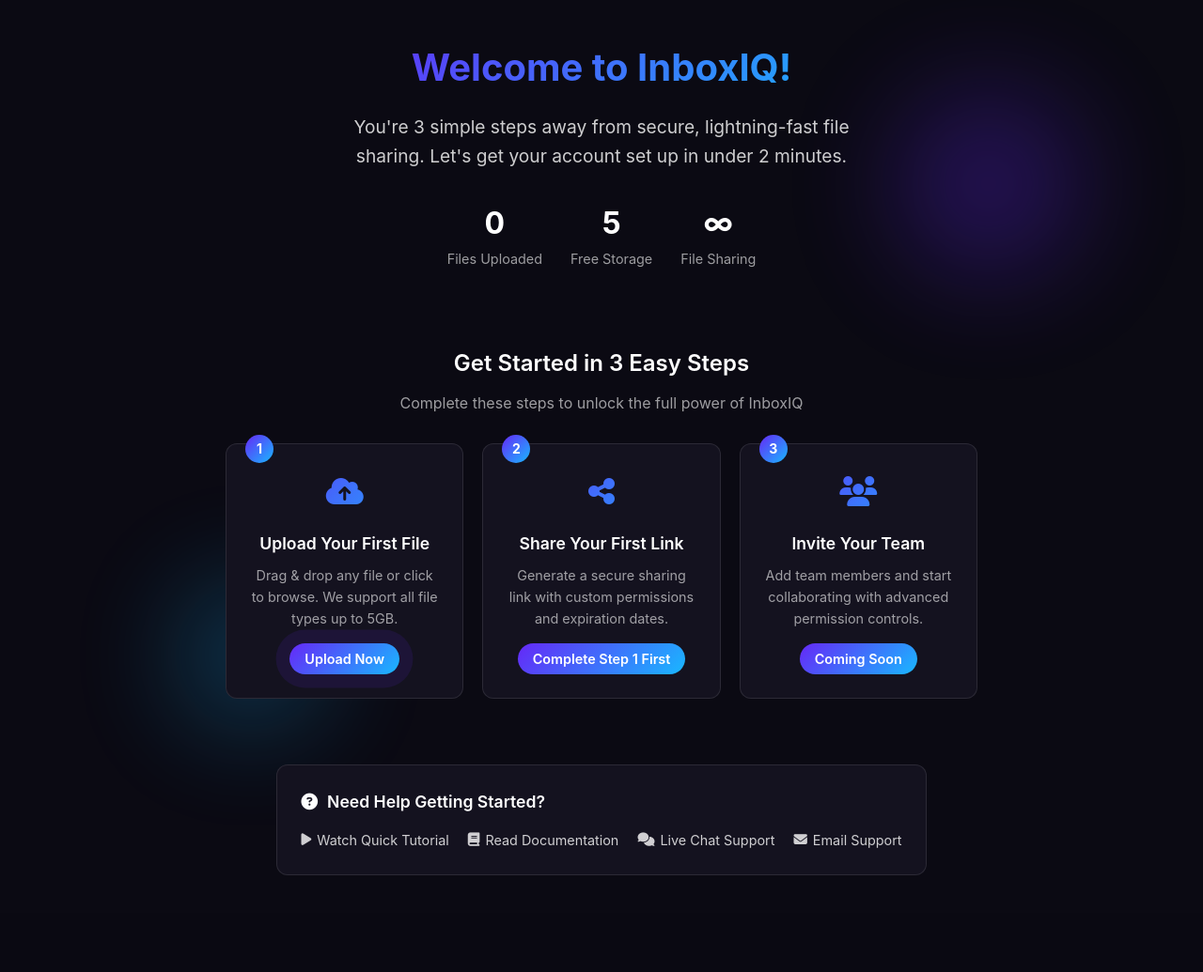
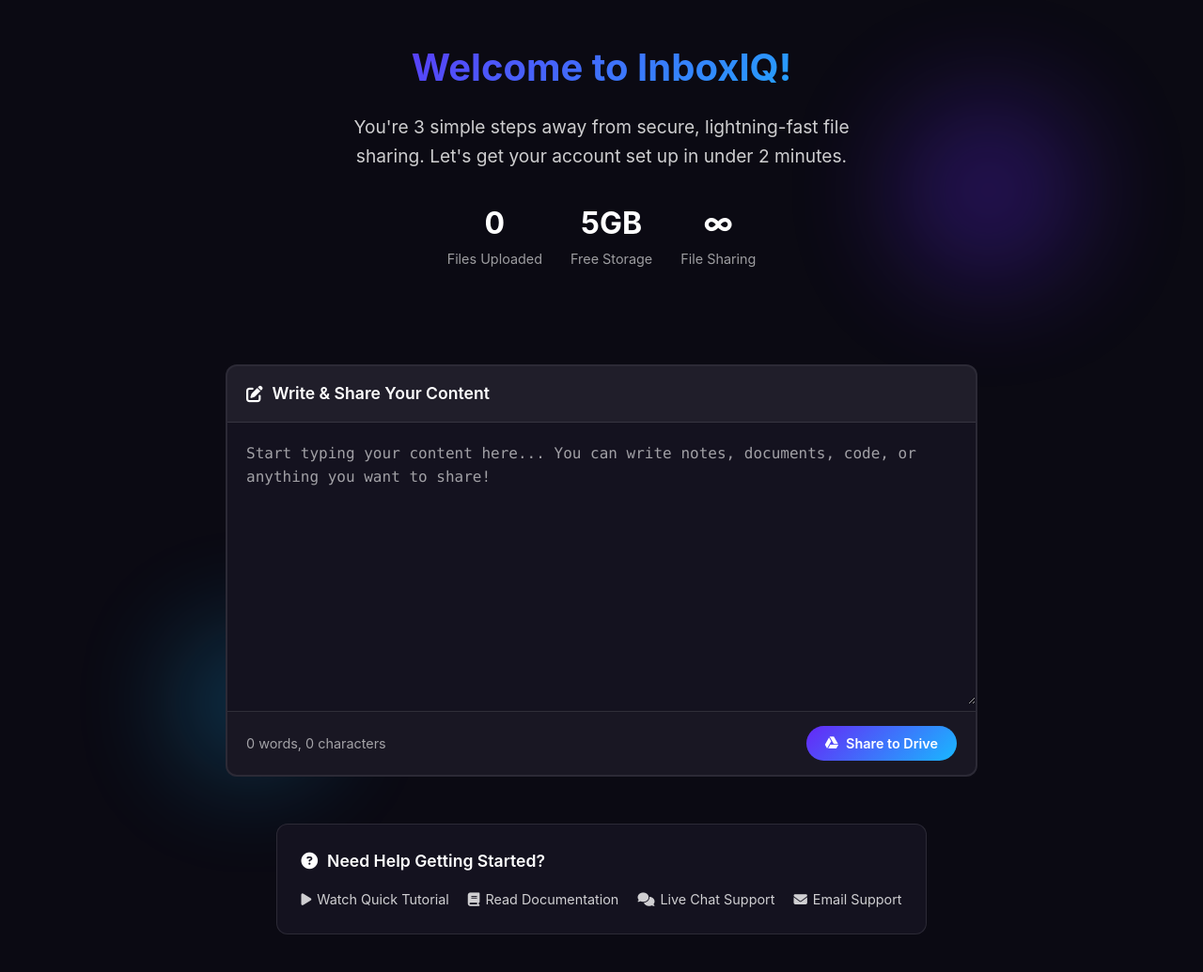
Before and after one commit to TejeswarReddy03/InboxIQ, a Flask app: page /dashboard in a window 1280 px wide. Shown: the part 66-1101 px from the top of the page at 94% size. Before the commit the page ends 998 px from the top, so only its background shows below. Run offline with Flask 3, Linux system fonts and the light colour scheme; a user stored in the database is signed in; data that the repository does not hold is empty.

Commit message:
Update index2.html

```diff
--- a/templates/index2.html
+++ b/templates/index2.html
@@ -364,11 +364,217 @@
         display: inline-flex;
         align-items: center;
         gap: 8px;
+        margin: 5px;
       }
 
       .upload-button:hover {
         transform: translateY(-2px);
         box-shadow: 0 8px 25px rgba(101, 40, 247, 0.3);
+      }
+
+      /* Text Editor Styles */
+      .text-editor-zone {
+        border: 2px solid var(--border-light);
+        border-radius: 12px;
+        background-color: var(--card-bg);
+        margin: 20px 0;
+        overflow: hidden;
+        transition: all 0.3s ease;
+        width: 100%;
+        max-width: 800px;
+      }
+
+      .editor-header {
+        display: flex;
+        justify-content: between;
+        align-items: center;
+        padding: 15px 20px;
+        background-color: rgba(255, 255, 255, 0.05);
+        border-bottom: 1px solid var(--border-light);
+      }
+
+      .editor-title {
+        font-size: 1.1rem;
+        font-weight: 600;
+        color: var(--text-white);
+        display: flex;
+        align-items: center;
+        gap: 10px;
+      }
+
+      .editor-toolbar {
+        display: flex;
+        gap: 10px;
+        margin-left: auto;
+      }
+
+      .toolbar-button {
+        background: none;
+        border: 1px solid var(--border-light);
+        color: var(--text-light);
+        padding: 6px 12px;
+        border-radius: 6px;
+        cursor: pointer;
+        font-size: 0.9rem;
+        transition: all 0.3s ease;
+      }
+
+      .toolbar-button:hover {
+        border-color: var(--primary-light);
+        color: var(--primary-light);
+      }
+
+      .text-editor {
+        width: 100%;
+        min-height: 300px;
+        background-color: transparent;
+        border: none;
+        color: var(--text-white);
+        font-size: 1rem;
+        line-height: 1.6;
+        padding: 20px;
+        resize: vertical;
+        font-family: 'Monaco', 'Menlo', 'Ubuntu Mono', monospace;
+        outline: none;
+      }
+
+      .text-editor::placeholder {
+        color: var(--text-lighter);
+      }
+
+      .editor-footer {
+        display: flex;
+        justify-content: space-between;
+        align-items: center;
+        padding: 15px 20px;
+        background-color: rgba(255, 255, 255, 0.02);
+        border-top: 1px solid var(--border-light);
+      }
+
+      .word-count {
+        font-size: 0.9rem;
+        color: var(--text-lighter);
+      }
+
+      .editor-actions {
+        display: flex;
+        gap: 10px;
+      }
+
+      .export-dropdown {
+        position: relative;
+        display: inline-block;
+      }
+
+      .export-button {
+        background: linear-gradient(135deg, var(--primary), var(--secondary));
+        color: white;
+        border: none;
+        padding: 10px 20px;
+        border-radius: 25px;
+        font-size: 0.9rem;
+        font-weight: 600;
+        cursor: pointer;
+        transition: all 0.3s ease;
+        display: flex;
+        align-items: center;
+        gap: 8px;
+      }
+
+      .export-button:hover {
+        transform: translateY(-2px);
+        box-shadow: 0 8px 25px rgba(101, 40, 247, 0.3);
+      }
+
+      .dropdown-content {
+        display: none;
+        position: absolute;
+        bottom: 100%;
+        right: 0;
+        background-color: var(--card-bg);
+        min-width: 200px;
+        border: 1px solid var(--border-light);
+        border-radius: 8px;
+        box-shadow: 0 10px 30px rgba(0, 0, 0, 0.3);
+        z-index: 1000;
+        margin-bottom: 10px;
+      }
+
+      .dropdown-content.show {
+        display: block;
+        animation: fadeInUp 0.3s ease;
+      }
+
+      .dropdown-item {
+        display: flex;
+        align-items: center;
+        gap: 12px;
+        padding: 12px 16px;
+        color: var(--text-light);
+        text-decoration: none;
+        font-size: 0.9rem;
+        transition: all 0.3s ease;
+        cursor: pointer;
+      }
+
+      .dropdown-item:hover {
+        background-color: rgba(255, 255, 255, 0.1);
+        color: var(--primary-light);
+      }
+
+      .dropdown-item i {
+        width: 16px;
+        text-align: center;
+      }
+
+      /* Export Success Animation */
+      .export-success {
+        position: fixed;
+        top: 50%;
+        left: 50%;
+        transform: translate(-50%, -50%);
+        background-color: var(--card-bg);
+        border: 1px solid var(--success);
+        border-radius: 12px;
+        padding: 30px 40px;
+        text-align: center;
+        z-index: 2000;
+        display: none;
+        box-shadow: 0 20px 60px rgba(0, 0, 0, 0.5);
+      }
+
+      .export-success.show {
+        display: block;
+        animation: fadeInUp 0.5s ease;
+      }
+
+      .success-icon {
+        font-size: 3rem;
+        color: var(--success);
+        margin-bottom: 15px;
+      }
+
+      .success-title {
+        font-size: 1.2rem;
+        font-weight: 600;
+        margin-bottom: 10px;
+        color: var(--text-white);
+      }
+
+      .success-message {
+        color: var(--text-light);
+        margin-bottom: 20px;
+      }
+
+      .success-link {
+        background-color: rgba(255, 255, 255, 0.1);
+        padding: 10px 15px;
+        border-radius: 8px;
+        font-family: monospace;
+        font-size: 0.9rem;
+        color: var(--primary-light);
+        margin-bottom: 20px;
+        word-break: break-all;
       }
 
       /* Help Section */
@@ -542,6 +748,20 @@
         .upload-zone {
           padding: 40px 20px;
         }
+
+        .editor-toolbar {
+          flex-wrap: wrap;
+        }
+
+        .editor-footer {
+          flex-direction: column;
+          gap: 15px;
+          align-items: stretch;
+        }
+
+        .editor-actions {
+          justify-content: center;
+        }
       }
 
       @media (max-width: 576px) {
@@ -605,68 +825,30 @@
           </div>
         </div>
 
-        <div class="getting-started fade-in-up">
-          <div class="steps-header">
-            <h2 class="steps-title">Get Started in 3 Easy Steps</h2>
-            <p class="steps-subtitle">Complete these steps to unlock the full power of InboxIQ</p>
+        <div class="text-editor-zone" id="textEditorZone">
+          <div class="editor-header">
+            <div class="editor-title">
+              <i class="fas fa-edit"></i>
+              Write & Share Your Content
+            </div>
           </div>
 
-          <div class="steps-container">
-            <div class="step-card" id="step1" onclick="completeStep(1)">
-              <div class="step-number">1</div>
-              <div class="step-icon">
-                <i class="fas fa-cloud-upload-alt"></i>
-              </div>
-              <h3 class="step-title">Upload Your First File</h3>
-              <p class="step-description">
-                Drag & drop any file or click to browse. We support all file types up to 5GB.
-              </p>
-              <button class="step-action pulse-glow" onclick="showUploadZone(event)">
-                Upload Now
-              </button>
-            </div>
+          <textarea
+            class="text-editor"
+            id="textEditor"
+            placeholder="Start typing your content here... You can write notes, documents, code, or anything you want to share!"
+            oninput="updateWordCount()"
+          ></textarea>
 
-            <div class="step-card" id="step2">
-              <div class="step-number">2</div>
-              <div class="step-icon">
-                <i class="fas fa-share-alt"></i>
-              </div>
-              <h3 class="step-title">Share Your First Link</h3>
-              <p class="step-description">
-                Generate a secure sharing link with custom permissions and expiration dates.
-              </p>
-              <button class="step-action" disabled>
-                Complete Step 1 First
-              </button>
-            </div>
-
-            <div class="step-card" id="step3">
-              <div class="step-number">3</div>
-              <div class="step-icon">
-                <i class="fas fa-users"></i>
-              </div>
-              <h3 class="step-title">Invite Your Team</h3>
-              <p class="step-description">
-                Add team members and start collaborating with advanced permission controls.
-              </p>
-              <button class="step-action" disabled>
-                Coming Soon
+          <div class="editor-footer">
+            <div class="word-count" id="wordCount">0 words, 0 characters</div>
+            <div class="editor-actions">
+              <button class="export-button" onclick="shareTodrive()" id="shareButton" disabled>
+                <i class="fab fa-google-drive"></i>
+                Share to Drive
               </button>
             </div>
           </div>
-        </div>
-
-        <div class="upload-zone hidden" id="uploadZone">
-          <div class="upload-icon">
-            <i class="fas fa-cloud-upload-alt"></i>
-          </div>
-          <div class="upload-text">Drop your files here</div>
-          <div class="upload-subtext">or click to browse from your computer</div>
-          <button class="upload-button" onclick="document.getElementById('fileInput').click()">
-            <i class="fas fa-plus"></i>
-            Choose Files
-          </button>
-          <input type="file" id="fileInput" multiple style="display: none;">
         </div>
 
         <div class="help-section fade-in-up">
@@ -705,6 +887,19 @@
       </div>
     </div>
 
+    <div class="export-success" id="exportSuccess">
+      <div class="success-icon">
+        <i class="fas fa-check-circle"></i>
+      </div>
+      <div class="success-title">Content Shared Successfully!</div>
+      <div class="success-message">Your content has been saved and a sharing link has been generated.</div>
+      <div class="success-link">https://inboxiq.app/s/abc123def456</div>
+      <button class="upload-button" onclick="hideExportSuccess()">
+        <i class="fas fa-check"></i>
+        Continue
+      </button>
+    </div>
+
     <script>
       let currentStep = 1;
       let completedSteps = 0;
@@ -718,40 +913,61 @@
         progressText.textContent = `${completedSteps} of 3 steps`;
       }
 
-      function showUploadZone(event) {
-        event.stopPropagation();
-        const uploadZone = document.getElementById('uploadZone');
-        uploadZone.classList.remove('hidden');
-        uploadZone.scrollIntoView({ behavior: 'smooth', block: 'center' });
-      }
+      function updateWordCount() {
+        const textEditor = document.getElementById('textEditor');
+        const wordCount = document.getElementById('wordCount');
+        const shareButton = document.getElementById('shareButton');
+        const text = textEditor.value;
 
-      function completeStep(stepNumber) {
-        const stepCard = document.getElementById(`step${stepNumber}`);
+        const words = text.trim().split(/\s+/).filter(word => word.length > 0).length;
+        const characters = text.length;
 
-        if (!stepCard.classList.contains('completed')) {
-          stepCard.classList.add('completed');
-          completedSteps++;
-          updateProgress();
-          showToast();
+        wordCount.textContent = `${words} words, ${characters} characters`;
 
-          // Enable next step
-          if (stepNumber < 3) {
-            const nextStep = document.getElementById(`step${stepNumber + 1}`);
-            const nextButton = nextStep.querySelector('.step-action');
-            nextButton.disabled = false;
-            nextButton.textContent = stepNumber === 1 ? 'Create Share Link' : 'Invite Team';
-            nextButton.classList.add('pulse-glow');
-          }
-
-          // Update step content
-          const stepAction = stepCard.querySelector('.step-action');
-          stepAction.innerHTML = '<i class="fas fa-check"></i> Completed';
-          stepAction.disabled = true;
+        // Enable/disable share button based on content
+        if (text.trim().length > 0) {
+          shareButton.disabled = false;
+          shareButton.style.opacity = '1';
+        } else {
+          shareButton.disabled = true;
+          shareButton.style.opacity = '0.5';
         }
       }
 
-      function showToast() {
+      function shareTodrive() {
+        const textEditor = document.getElementById('textEditor');
+        const shareButton = document.getElementById('shareButton');
+        const content = textEditor.value.trim();
+
+        if (!content) {
+          return;
+        }
+
+        // Show loading state
+        shareButton.innerHTML = '<i class="fas fa-spinner fa-spin"></i> Sharing...';
+        shareButton.disabled = true;
+
+        // Simulate sharing process
+        setTimeout(() => {
+          shareButton.innerHTML = '<i class="fas fa-check"></i> Shared to Drive';
+          shareButton.style.background = 'var(--success)';
+
+          // Show success toast
+          showToast('Content successfully shared to Google Drive!');
+
+          // Reset button after 3 seconds
+          setTimeout(() => {
+            shareButton.innerHTML = '<i class="fab fa-google-drive"></i> Share to Drive';
+            shareButton.style.background = 'linear-gradient(135deg, var(--primary), var(--secondary))';
+            shareButton.disabled = false;
+          }, 3000);
+        }, 1500);
+      }
+
+      function showToast(message = 'Great! Step completed successfully.') {
         const toast = document.getElementById('progressToast');
+        const toastText = toast.querySelector('.toast-text');
+        toastText.textContent = message;
         toast.style.display = 'block';
 
         setTimeout(() => {
@@ -784,7 +1000,11 @@
       });
 
       uploadZone.addEventListener('drop', handleDrop, false);
-      uploadZone.addEventListener('click', () => fileInput.click());
+      uploadZone.addEventListener('click', (e) => {
+        if (e.target.closest('.upload-button[onclick*="fileInput"]')) {
+          fileInput.click();
+        }
+      });
 
       function preventDefaults(e) {
         e.preventDefault();
@@ -868,6 +1088,10 @@
             setTimeout(updateCount, index * 200);
           }
         });
+
+        // Initialize word count and focus on text editor
+        updateWordCount();
+        document.getElementById('textEditor').focus();
       });
     </script>
   </body>
```
